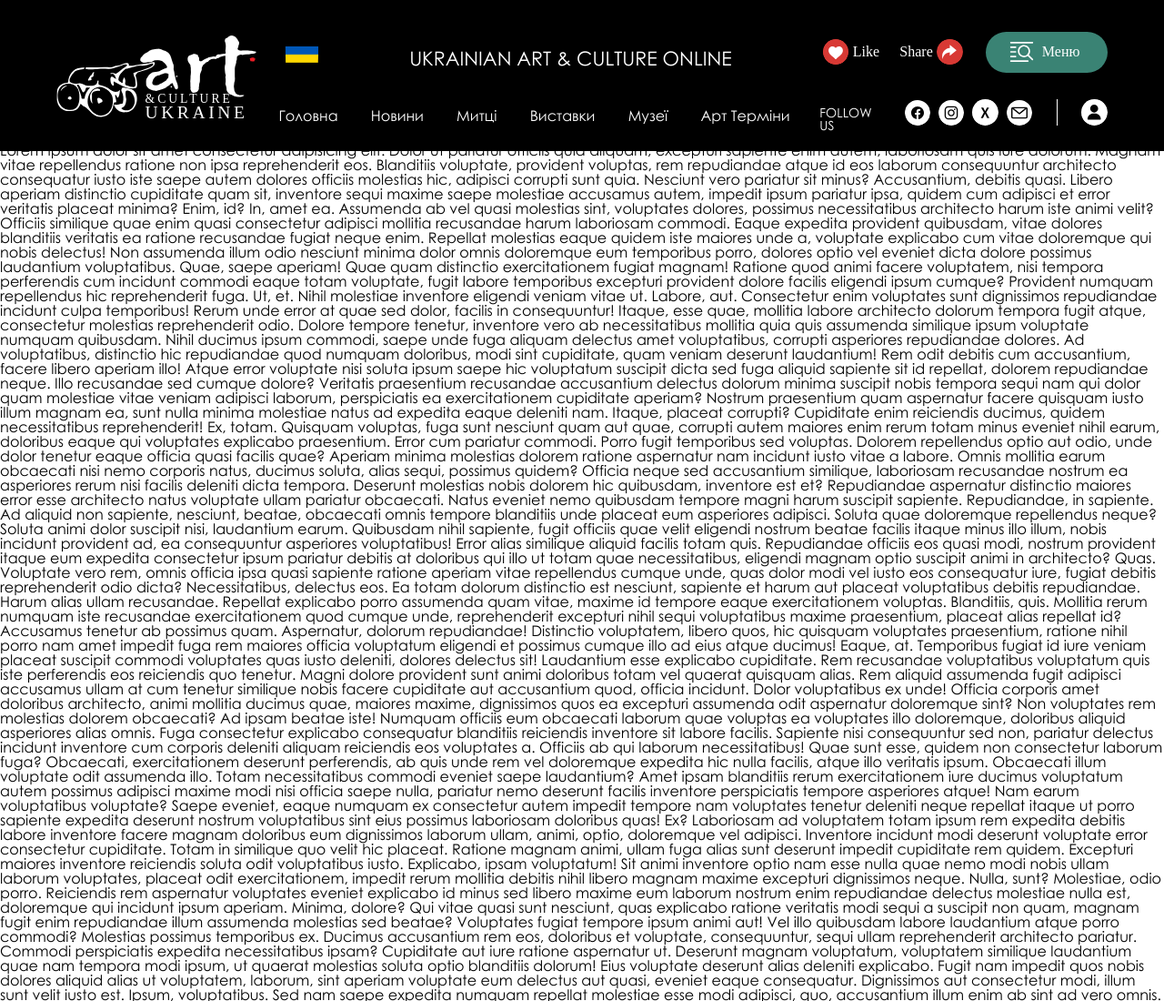
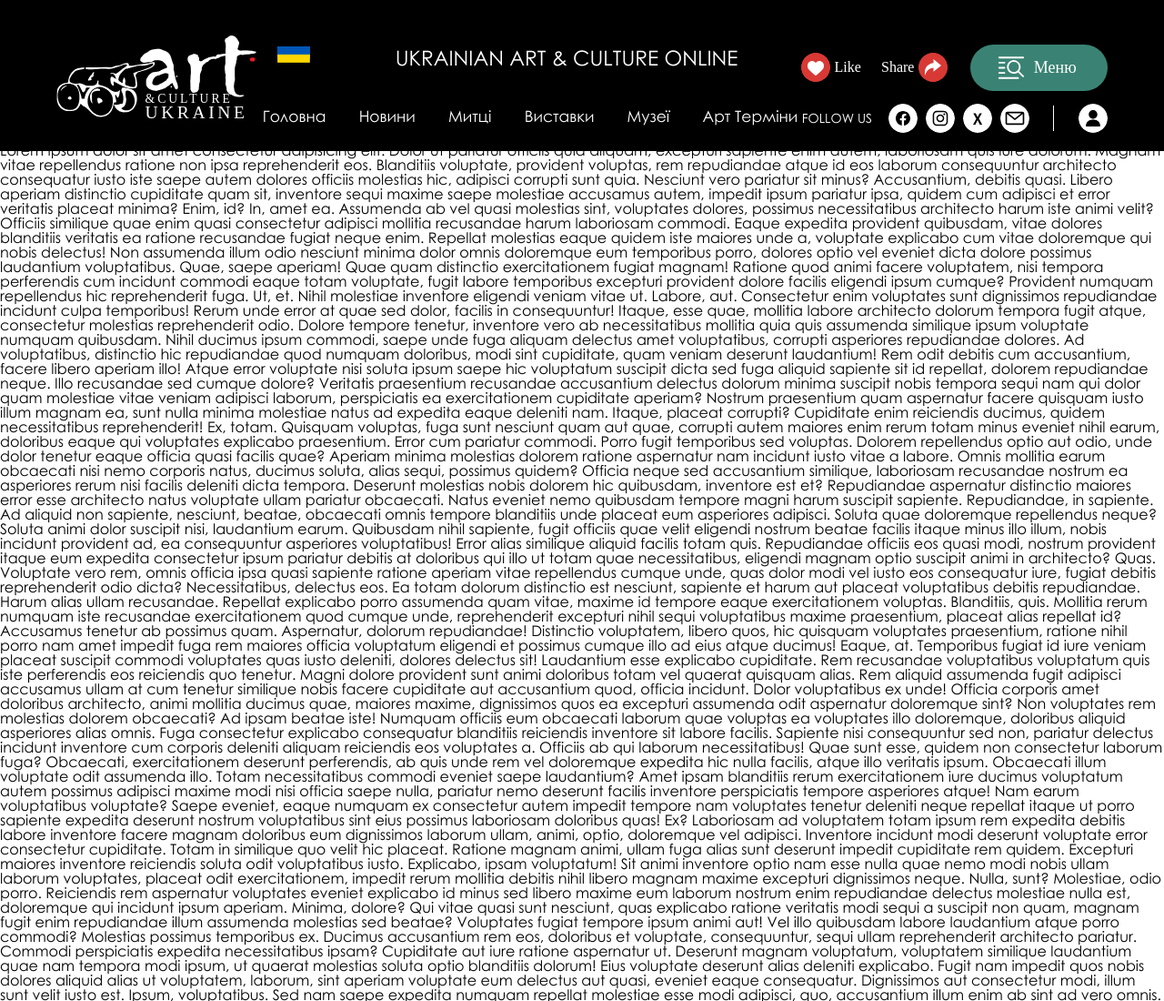
Before and after one commit to Vavadjan/ArtPlay, a plain HTML site: page index.html in a window 1280 px wide. Shown: the top 1100 px of the page at 91% size. Drawn offline with Linux system fonts and the light colour scheme; a web font is replaced by a local one.

Commit message:
правки

```diff
--- a/scss/style.scss
+++ b/scss/style.scss
@@ -172,7 +172,7 @@ body {
         display: flex;
         margin: 0;
         margin: calc(26 / 1440 * 100vw) 0 0 calc(90 / 1440 * 100vw);
-        font-size: calc(0px + 24 * (100vw / 1440));
+        font-size: calc(12px + 12 * (100vw / 1440));
         justify-content: center;
         text-transform: uppercase;
         user-select: none;
@@ -191,7 +191,7 @@ body {
 
     &_li {
         position: relative;
-        font-size: calc(0px + 18 * (100vw / 1440));
+        font-size: calc(10px + 8 * (100vw / 1440));
     }
 
     &_link {
@@ -237,19 +237,24 @@ body {
     height: 100%;
     width: calc(356 / 1440 * 100vw);
     flex-direction: column;
-    gap: calc(33 / 1440 * 100vw);
+    // gap: calc(33 / 1440 * 100vw);
     align-items: end;
+    justify-content: space-between;
 }
 .socialUpperSubWrapper {
     margin: 0;
+    padding: calc(55 / 1440 * 100vw) 0 0 0;
     display: flex;
     flex-direction: row;
+    align-items: center;
 
     &_likeButton {
         position: relative;
-        width: calc(32 / 1440 * 100vw);
-        height: calc(32 / 1440 * 100vw);
-        margin: calc(48 / 1440 * 100vw) 0 0 0;
+        // width: calc(32 / 1440 * 100vw);
+        // height: calc(32 / 1440 * 100vw);
+        width: 32px;
+        height: 32px;
+        // margin: calc(48 / 1440 * 100vw) 0 0 0;
         border-radius: 50%;
         flex-shrink: 0;
         background: url(../pic/likeHeart.svg);
@@ -277,14 +282,14 @@ body {
     }
 
     &_likeButtonDiscription {
-        margin: calc(55 / 1440 * 100vw) 0 0 calc(5 / 1440 * 100vw);
+        margin: calc(0 / 1440 * 100vw) 0 0 calc(5 / 1440 * 100vw);
         font-size: calc(0px + 18 * (100vw / 1440));
         font-family: "firasans";
         user-select: none;
     }
 
     &_shareButtonDiscription {
-        margin: calc(55 / 1440 * 100vw) calc(5 / 1440 * 100vw) 0 calc(25 / 1440 * 100vw);
+        margin: calc(0 / 1440 * 100vw) calc(5 / 1440 * 100vw) 0 calc(25 / 1440 * 100vw);
         font-size: calc(0px + 18 * (100vw / 1440));
         font-family: "firasans";
         user-select: none;
@@ -292,9 +297,11 @@ body {
 
     &_shareButton {
         position: relative;
-        width: calc(32 / 1440 * 100vw);
-        height: calc(32 / 1440 * 100vw);
-        margin: calc(48 / 1440 * 100vw) calc(28 / 1440 * 100vw) 0 0;
+        // width: calc(32 / 1440 * 100vw);
+        // height: calc(32 / 1440 * 100vw);
+        width: 32px;
+        height: 32px;
+        margin: calc(0 / 1440 * 100vw) calc(28 / 1440 * 100vw) 0 0;
         border-radius: 50%;
         flex-shrink: 0;
         background: url(../pic/shareArrow.svg);
@@ -325,10 +332,13 @@ body {
         position: relative;
         display: flex;
         flex-direction: row;
-        width: calc(151 / 1440 * 100vw);
-        height: calc(51 / 1440 * 100vw);
-        margin: calc(39 / 1440 * 100vw) 0 0 0;
-        border-radius: calc((51 / 1440 * 100vw) / 2);
+        // width: calc(151 / 1440 * 100vw);
+        // height: calc(51 / 1440 * 100vw);
+        width: 151px;
+        height: 51px;
+        margin: calc(0 / 1440 * 100vw) 0 0 0;
+        // border-radius: calc((51 / 1440 * 100vw) / 2);
+        border-radius: 51px;
         color: #fff;
         flex-shrink: 0;
         background: url(../pic/burgerButtonIcon.svg);
@@ -352,27 +362,34 @@ body {
 
     .burgerMenuButtonTitle {
         position: absolute;
-        font-size: calc(0px + 18 * (100vw / 1440));
+        font-size: calc(18px + 0 * (100vw / 1440));
         font-family: "firasans";
-        top: calc(15 / 1440 * 100vw);
-        left: calc(70 / 1440 * 100vw);
+        // top: calc(15 / 1440 * 100vw);
+        // left: calc(70 / 1440 * 100vw);
+        top: 15px;
+        left: 70px;
     }
 }
 .socialDownSubwrapper {
     display: flex;
+    padding: 0 0 calc(22 / 1440 * 100vw) 0;
     flex-direction: row;
+    align-items: center;
     gap: calc(10 / 1440 * 100vw);
 
     &_followUsTitle {
-        margin: calc(9 / 1440 * 100vw) calc(14 / 1440 * 100vw) 0 0;
+        width: calc(97 / 1440 * 100vw);
+        margin: calc(0 / 1440 * 100vw) calc(0 / 1440 * 100vw) 0 0;
         font-size: calc(0px + 15.7 * (100vw / 1440));
         text-transform: uppercase;
         user-select: none;
     }
 
     &_headerFacebookButton {
-        width: calc(32 / 1440 * 100vw);
-        height: calc(32 / 1440 * 100vw);
+        // width: calc(32 / 1440 * 100vw);
+        // height: calc(32 / 1440 * 100vw);
+        width: 32px;
+        height: 32px;
         border-radius: 50%;
         flex-shrink: 0;
         background: url(../pic/fasebook.svg);
@@ -395,8 +412,10 @@ body {
     }
 
     &_headerInstagramButton {
-        width: calc(32 / 1440 * 100vw);
-        height: calc(32 / 1440 * 100vw);
+        // width: calc(32 / 1440 * 100vw);
+        // height: calc(32 / 1440 * 100vw);
+        width: 32px;
+        height: 32px;
         border-radius: 50%;
         flex-shrink: 0;
         background: url(../pic/instagram.svg);
@@ -419,8 +438,10 @@ body {
     }
 
     &_headerTwitterButton {
-        width: calc(32 / 1440 * 100vw);
-        height: calc(32 / 1440 * 100vw);
+        // width: calc(32 / 1440 * 100vw);
+        // height: calc(32 / 1440 * 100vw);
+        width: 32px;
+        height: 32px;
         border-radius: 50%;
         flex-shrink: 0;
         background: url(../pic/twitter.svg);
@@ -443,8 +464,10 @@ body {
     }
 
     &_headerMailButton {
-        width: calc(32 / 1440 * 100vw);
-        height: calc(32 / 1440 * 100vw);
+        // width: calc(32 / 1440 * 100vw);
+        // height: calc(32 / 1440 * 100vw);
+        width: 32px;
+        height: 32px;
         border-radius: 50%;
         flex-shrink: 0;
         background: url(../pic/mail.svg);
@@ -474,8 +497,10 @@ body {
     }
 
     &_headerLoginButton {
-        width: calc(32 / 1440 * 100vw);
-        height: calc(32 / 1440 * 100vw);
+        // width: calc(32 / 1440 * 100vw);
+        // height: calc(32 / 1440 * 100vw);
+        width: 32px;
+        height: 32px;
         border-radius: 50%;
         flex-shrink: 0;
         background: url(../pic/login.svg);
@@ -661,6 +686,7 @@ body {
     margin: 0;
     width: 1px;
     height: calc(32 / 1440 * 100vw);
+    height: 32px;
     background-color: #000000;
 }
 
@@ -687,8 +713,10 @@ body {
 
 .staticHeaderИurgerMenuButtonTitle {
     position: absolute;
-    font-size: calc(0px + 18 * (100vw / 1440));
+    font-size: calc(18px + 0 * (100vw / 1440));
     font-family: "firasans";
-    top: calc(15 / 1440 * 100vw);
-    left: calc(70 / 1440 * 100vw);
+    // top: calc(15 / 1440 * 100vw);
+    // left: calc(70 / 1440 * 100vw);
+    top: 15px;
+    left: 70px;
 }
```
Also changed, not shown: css/style.css, 1 other file.
